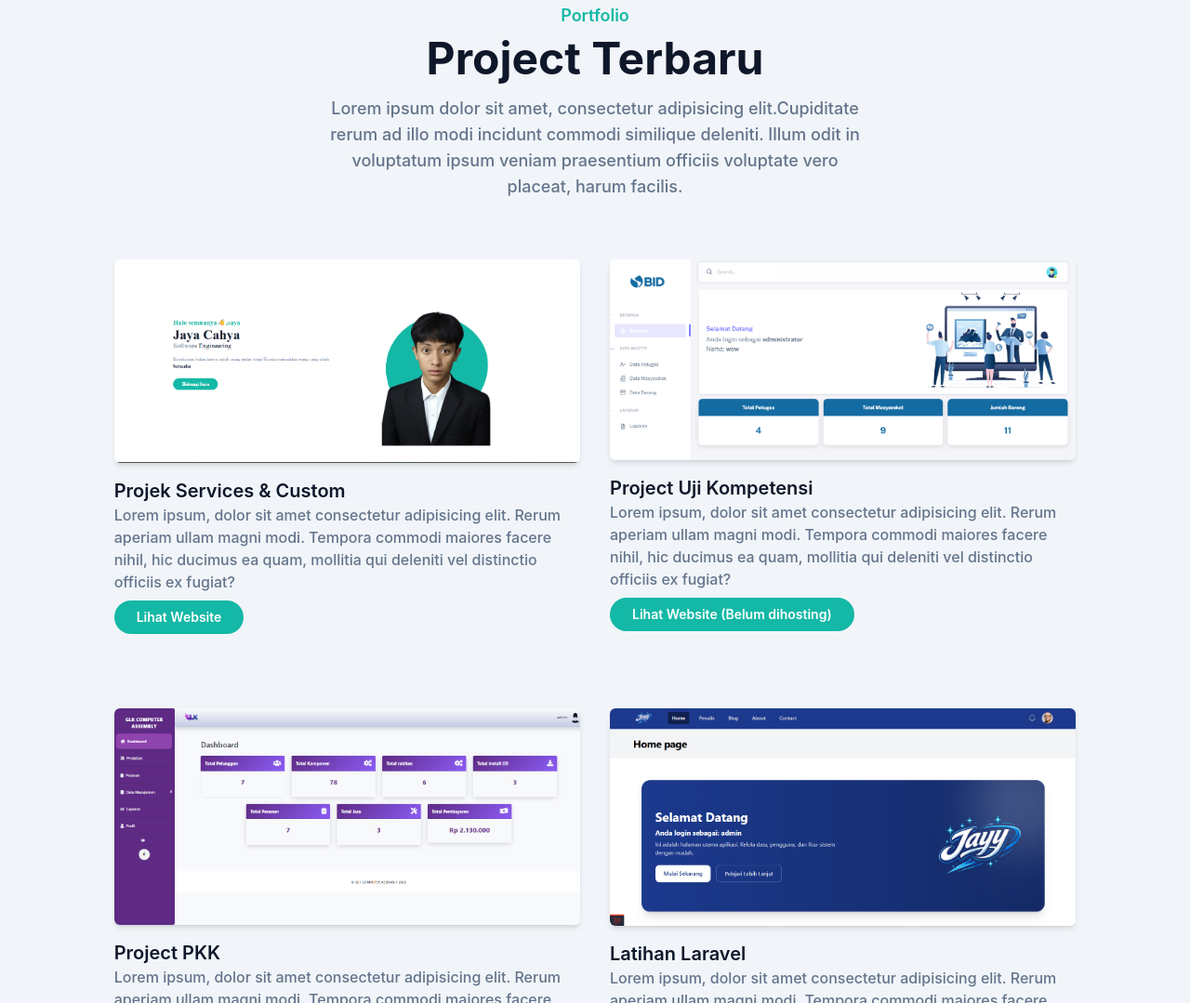
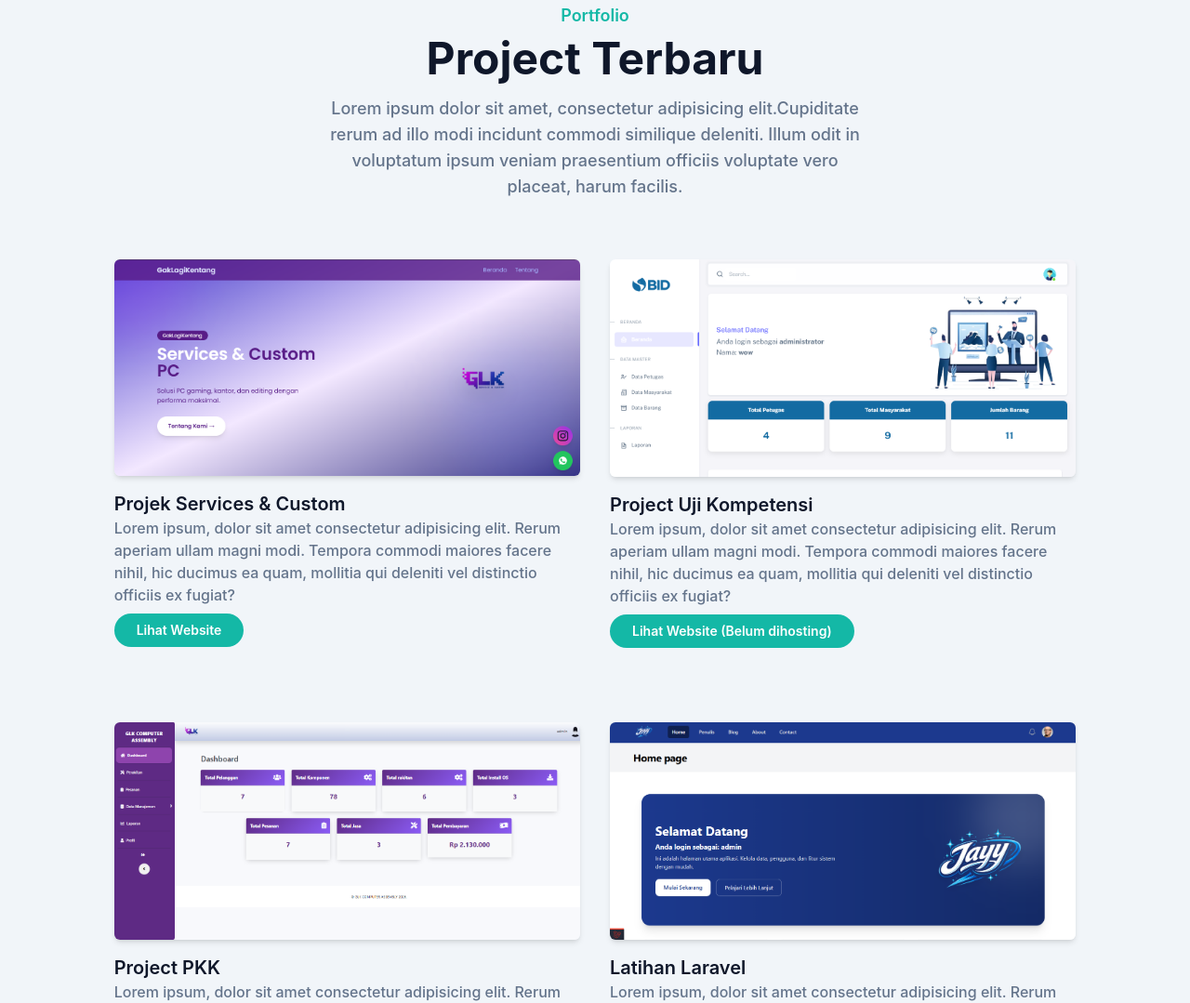
Before and after one commit to jayacahya/penambahan-portfolio, a website: page index.html in a window 1280 px wide. Shown: the part 1415-2494 px from the top of the page at 93% size. Drawn offline with nearby package versions, Linux system fonts and the light colour scheme.

Commit message:
Update image sources in index.html

```diff
--- a/index.html
+++ b/index.html
@@ -174,7 +174,7 @@
                 <div class="w-full px-4 grid grid-cols-1 md:grid-cols-2 gap-8 xl:w-10/12 xl:mx-auto">
                     <div class="mb-12 ">
                         <div class="rounded-md shadow-md overflow-hidden">
-                            <img src="dist/img/portfolio/pb.png" alt="Landing page" width="w-full">
+                            <img src="glk.png" alt="Landing page" width="w-full">
                         </div>
                         <div class="mt-4"></div>
                         <h3 class="font-semibold text-xl text-dark dark:text-white">Projek Services & Custom</h3>
@@ -188,7 +188,7 @@
                     </div>
                     <div class="mb-12 ">
                         <div class="rounded-md shadow-md overflow-hidden">
-                            <img src="dist/img/portfolio/p1.png" alt="latihan laravel" width="w-full">
+                            <img src="ujikom.png" alt="latihan laravel" width="w-full">
                         </div>
                         <div class="mt-4"></div>
                         <h3 class="font-semibold text-xl text-dark dark:text-white">Project Uji Kompetensi</h3>
```
